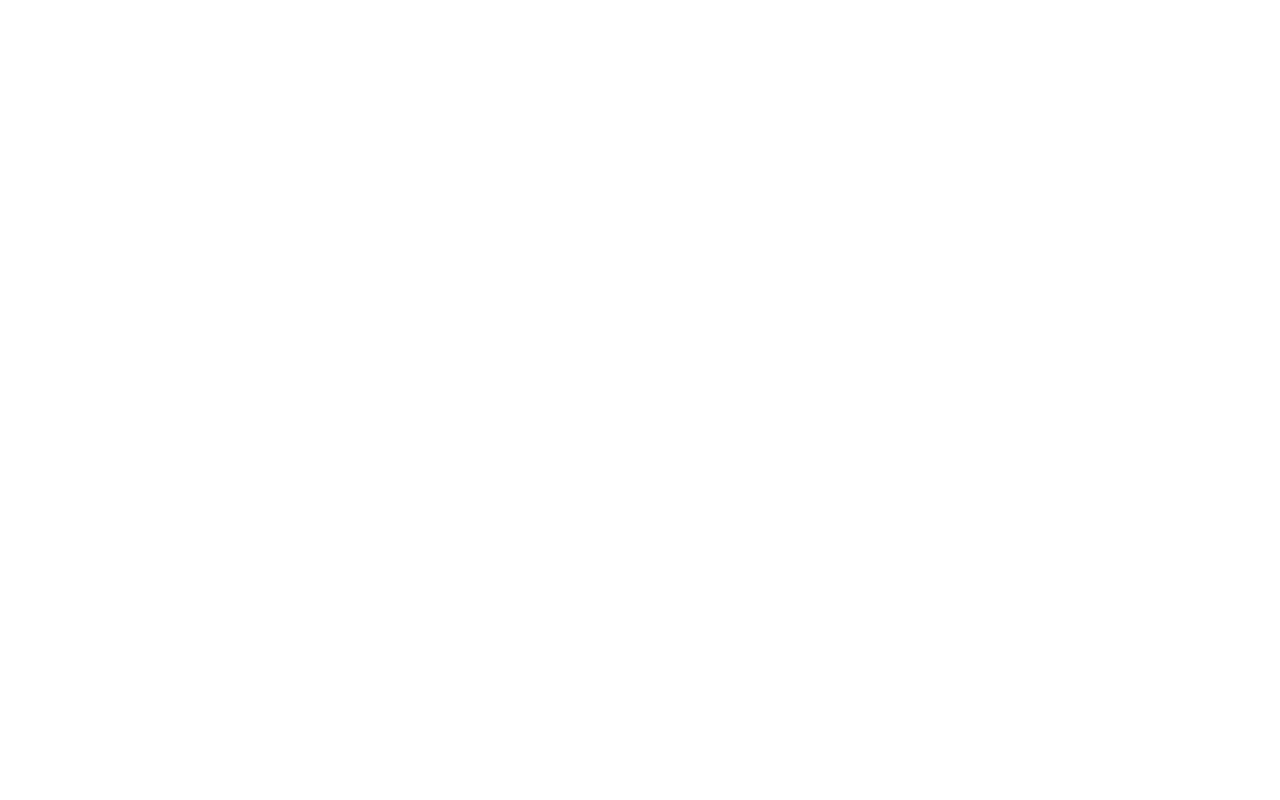
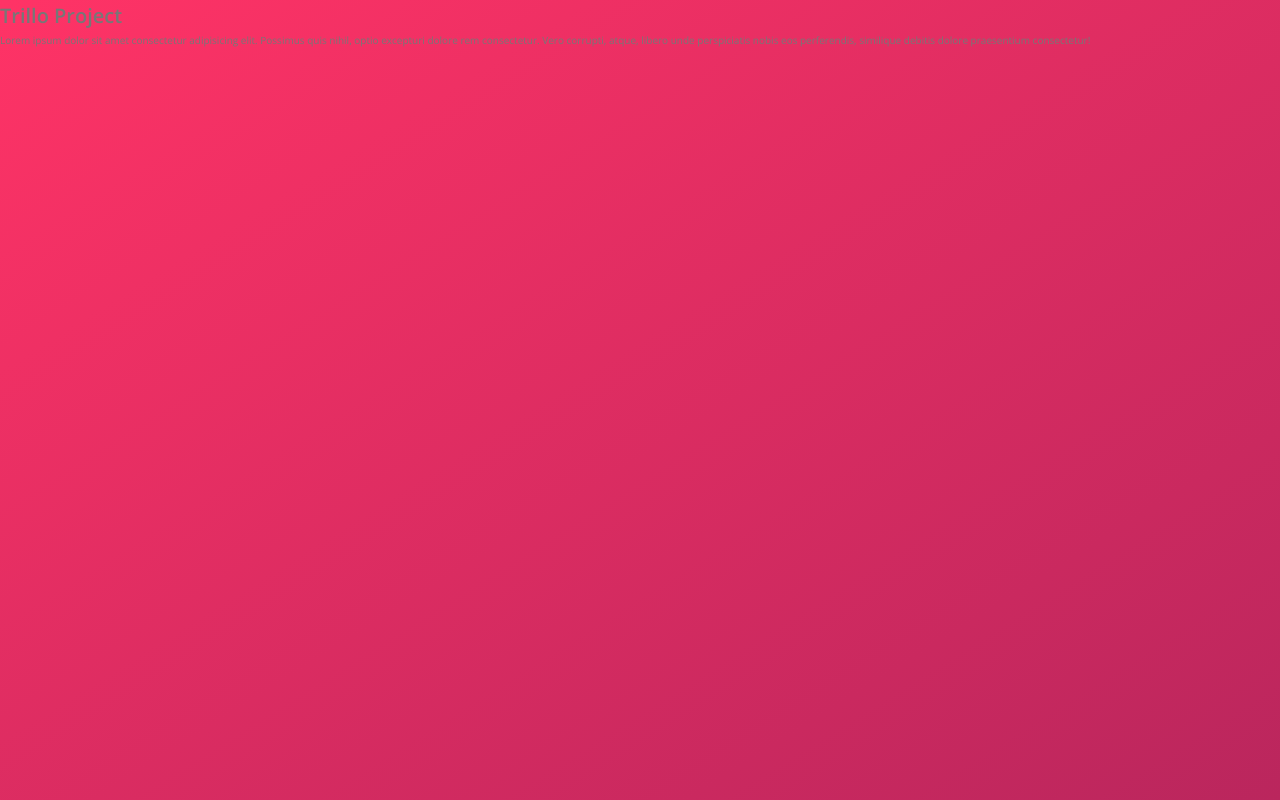
Before and after one commit to umarovdoniyor/Trillo-Flexbox-project, a website: page index.html in a window 1280 px wide. Drawn offline with nearby package versions, Linux system fonts and the light colour scheme.

Commit message:
The base of the whole project files and project setup

```diff
--- a/index.html
+++ b/index.html
@@ -1,16 +1,28 @@
 <!DOCTYPE html>
 <html lang="en">
-    <head>
-        <meta charset="UTF-8">
-        <meta name="viewport" content="width=device-width, initial-scale=1.0">
+  <head>
+    <meta charset="UTF-8" />
+    <meta name="viewport" content="width=device-width, initial-scale=1.0" />
 
-        <link href="https://fonts.googleapis.com/css?family=Open+Sans:300,400,600" rel="stylesheet">
-        <link rel="stylesheet" href="css/style.css">
-        <link rel="shortcut icon" type="image/png" href="img/favicon.png">
+    <link
+      href="https://fonts.googleapis.com/css?family=Open+Sans:300,400,600"
+      rel="stylesheet"
+    />
+    <link rel="stylesheet" href="css/main.css" />
+    <link rel="shortcut icon" type="image/png" href="img/favicon.png" />
 
-        <title>trillo &mdash; Your all-in-one booking app</title>
-    </head>
-    <body>
+    <title>trillo &mdash; Your all-in-one booking app</title>
+  </head>
+  <body>
+    <h1>Trillo Project</h1>
 
-    </body>
+    <div class="div">
+      <p>
+        Lorem ipsum dolor sit amet consectetur adipisicing elit. Possimus quis
+        nihil, optio excepturi dolore rem consectetur. Vero corrupti, atque,
+        libero unde perspiciatis nobis eos perferendis, similique debitis dolore
+        praesentium consectetur!
+      </p>
+    </div>
+  </body>
 </html>
--- /dev/null
+++ b/sass/_base.scss
@@ -0,0 +1,63 @@
+/*
+COLORS
+
+Primary: #eb2f64
+Primary light: #FF3366
+Primary dark: #BA265D
+
+Grey light 1: #faf9f9
+Grey light 2: #f4f2f2
+Grey light 3: #f0eeee
+Grey light 4: #ccc
+
+Grey dark 1: #333
+Grey dark 2: #777
+Grey dark 3: #999
+
+*/
+
+:root {
+  --color-primary: #eb2f64;
+  --color-primary-light: #ff3366;
+  --color-primary-dark: #ba265d;
+
+  --color-grey-light-1: #faf9f9;
+  --color-grey-light-2: #f4f2f2;
+  --color-grey-light-3: #f0eeee;
+  --color-grey-light-4: #ccc;
+
+  --color-grey-dark-1: #333;
+  --color-grey-dark-2: #777;
+  --color-grey-dark-3: #999;
+}
+
+* {
+  margin: 0;
+  padding: 0;
+}
+
+*,
+*::before,
+*::after {
+  box-sizing: inherit;
+}
+
+html {
+  box-sizing: border-box;
+  font-size: 62.5%; // 1rem = 10px, 10px/16px = 62.5%
+}
+
+body {
+  font-family: "Open Sans", sans-serif;
+  font-weight: 400;
+  line-height: 1.6;
+  color: var(--color-grey-dark-2);
+  background-image: linear-gradient(
+    to right bottom,
+    var(--color-primary-light),
+    var(--color-primary-dark)
+  );
+  background-size: cover;
+  background-repeat: no-repeat;
+  min-height: 100vh;
+}
--- a/sass/main.scss
+++ b/sass/main.scss
@@ -1,17 +1,3 @@
-/*
-COLORS
-
-Primary: #eb2f64
-Primary light: #FF3366
-Primary dark: #BA265D
-
-Grey light 1: #faf9f9
-Grey light 2: #f4f2f2
-Grey light 3: #f0eeee
-Grey light 4: #ccc
-
-Grey dark 1: #333
-Grey dark 2: #777
-Grey dark 3: #999
-
-*/
+@import "base";
+@import "layout";
+@import "components";
```
Also changed, not shown: package.json (+4 -6 lines), css/main.css (added), sass/_components.scss (added), sass/_layout.scss (added), 2 other files.
